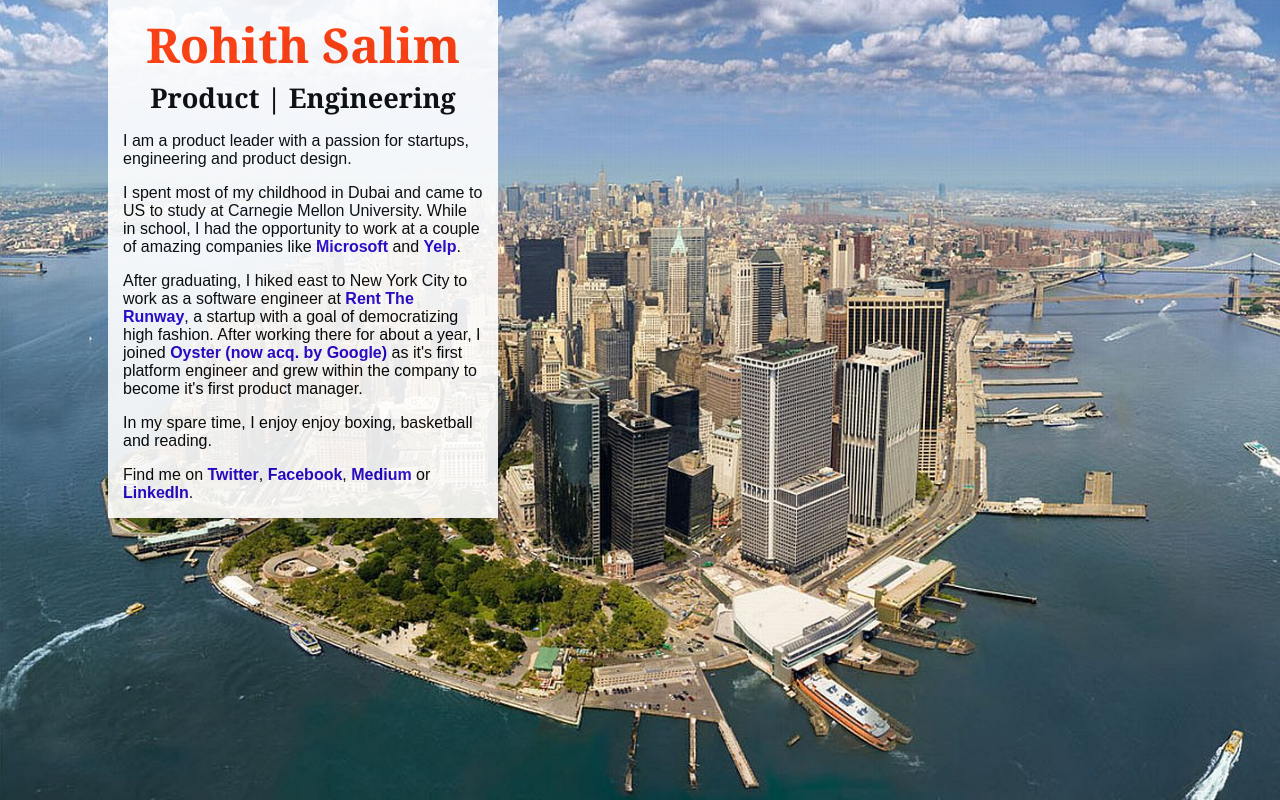
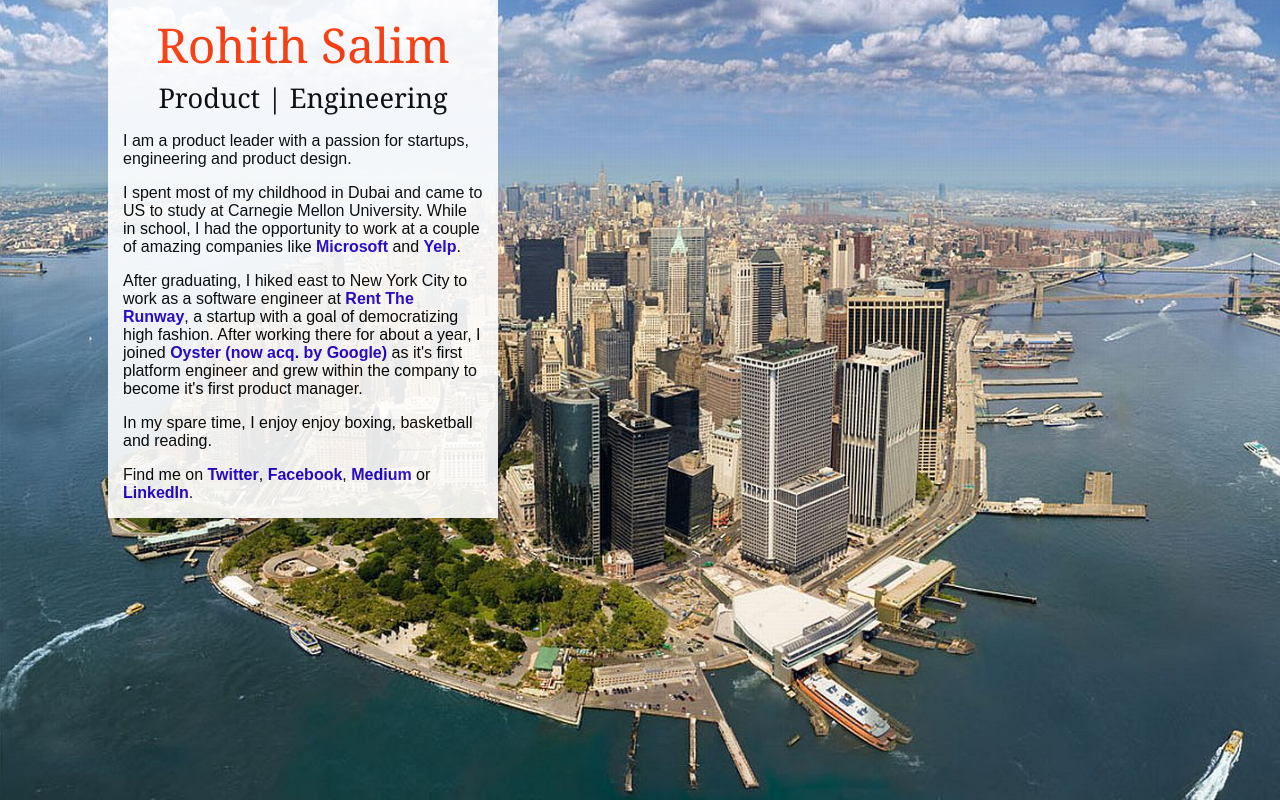
Before and after one commit to rohitsalim/rohitsalim.github.io, a plain HTML site: page index.html in a window 1280 px wide. Drawn offline with Linux system fonts and the light colour scheme.

Commit message:
Changed the font weight

```diff
--- a/css/base.css
+++ b/css/base.css
@@ -53,6 +53,7 @@ p {
 	font-size: 3em;
 	text-align: center;
 	color: #FE3300;
+	font-weight: 300;
 }
 
 h3 {
@@ -60,6 +61,7 @@ h3 {
 	margin-bottom: 0px;
 	font-size: 1.7em;
 	text-align: center;
+	font-weight: 300;
 }
 
 
```
